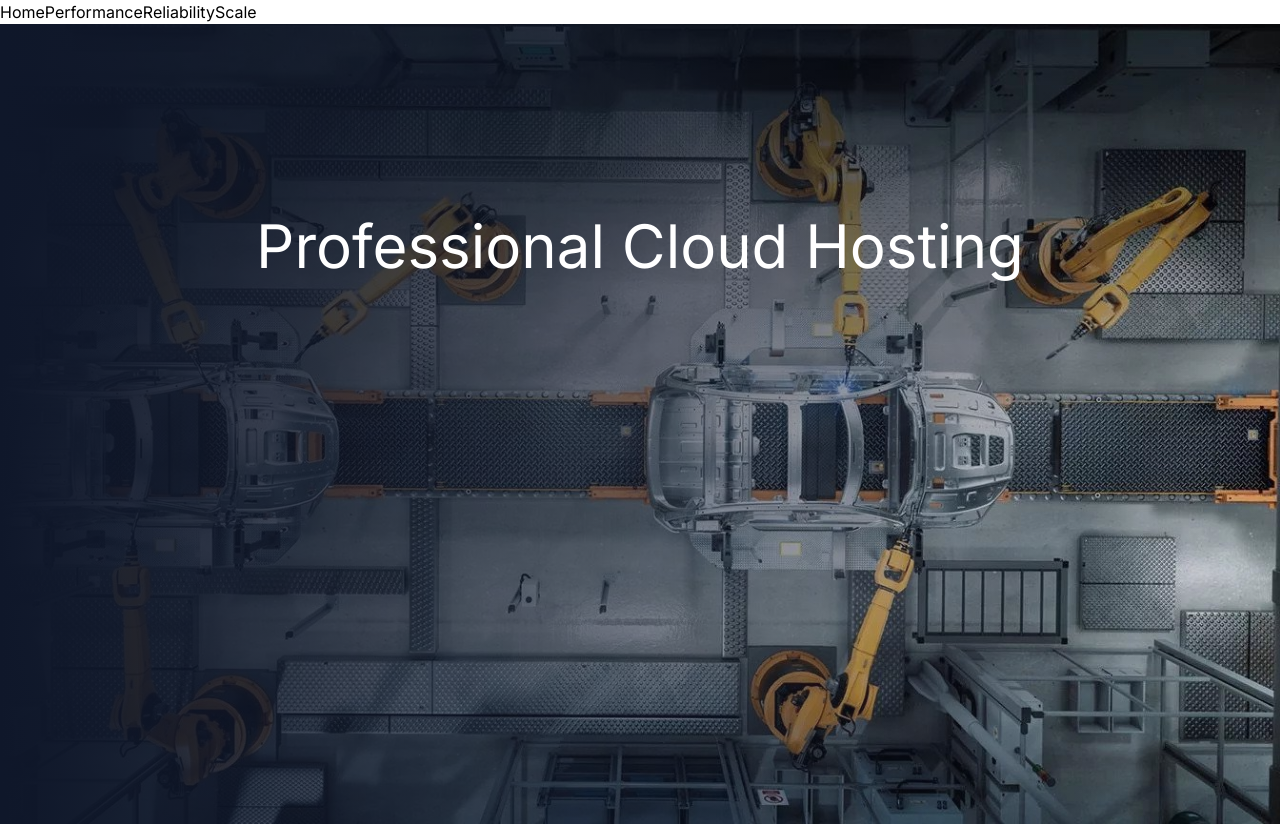
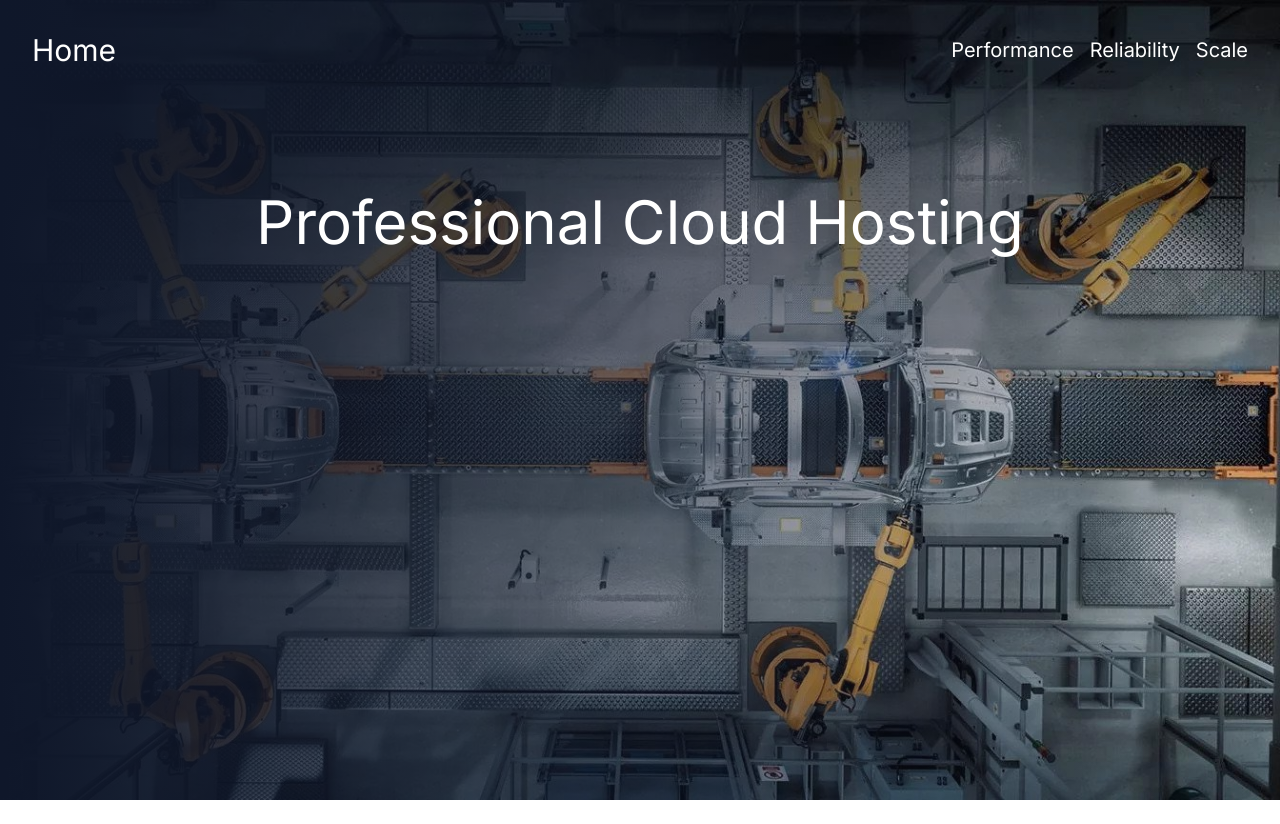
Before and after one commit to alphadzingina/next-corp, a Next.js app: page / in a window 1280 px wide. After the commit the page ends 800 px from the top, so only its background shows below. Built offline with nearby package versions, Linux system fonts and the light colour scheme.

Commit message:
add styleing to header component

```diff
--- a/src/components/header.tsx
+++ b/src/components/header.tsx
@@ -2,11 +2,16 @@
 
 export default function Header() {
     return (
-        <div>
-            <Link href="/">Home</Link>
-            <Link href="/performance">Performance</Link>
-            <Link href="/reliability">Reliability</Link>
-            <Link href="/scale">Scale</Link>
+        <div className="w-full absolute text-white z-10">
+            <nav className="container realtive flex flex-wrap items-center justify-between mx-auto p-8">
+                <Link href="/" className="font-bond text-3xl">Home</Link>
+
+                <div className="space-x-4 text-xl">
+                    <Link href="/performance">Performance</Link>
+                    <Link href="/reliability">Reliability</Link>
+                    <Link href="/scale">Scale</Link>
+                </div>
+            </nav>
         </div>
     )
 
```
